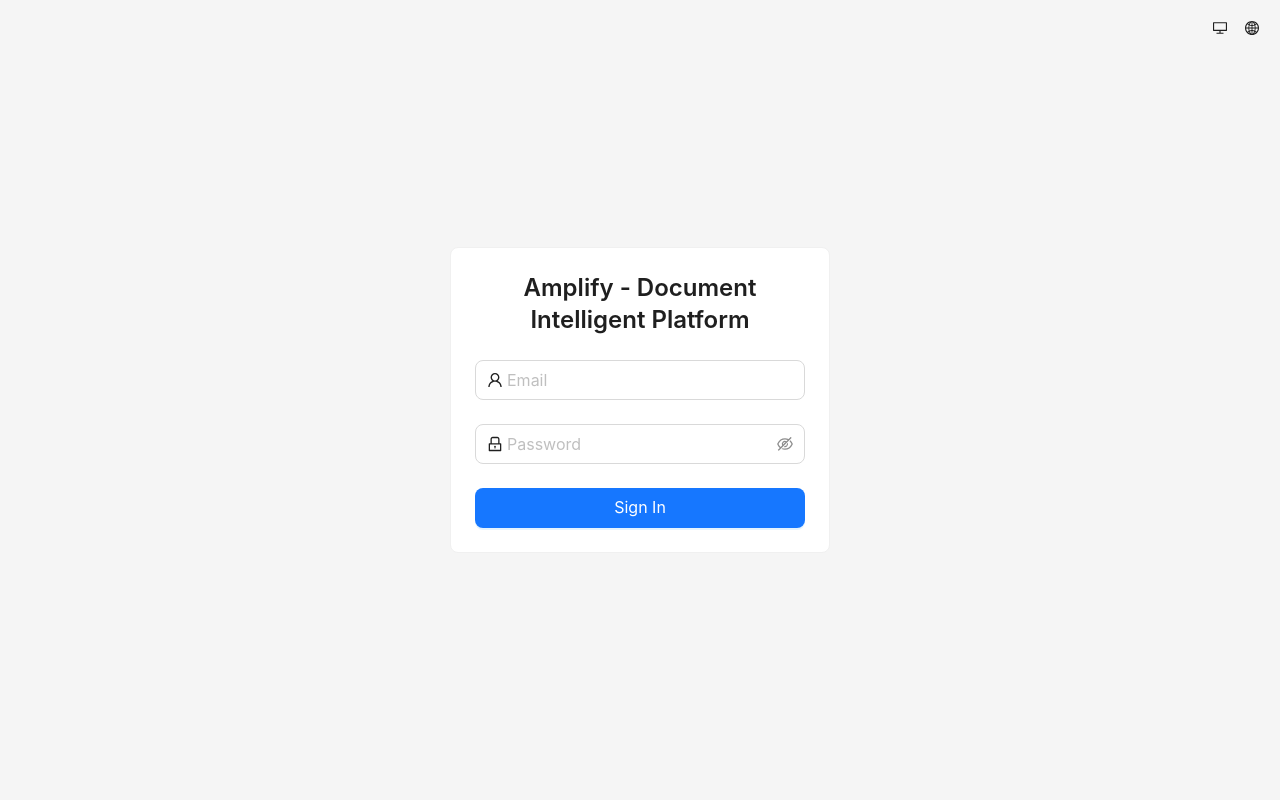
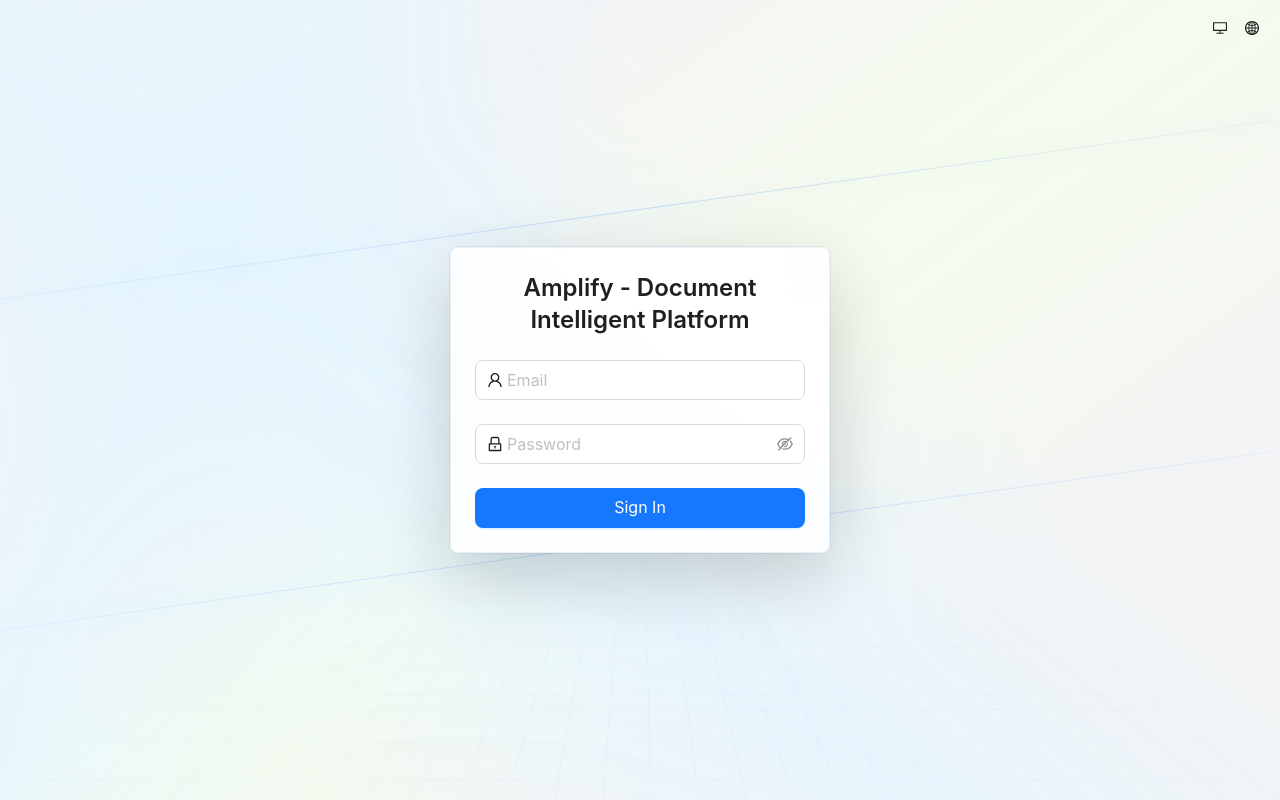
Before and after one commit to yangsa666-g/amplify, a React (Vite) app in the folder apps/web/: page /login in a window 1280 px wide. Built offline with nearby package versions, Linux system fonts and the light colour scheme; no server answers.

Commit message:
Add animated login background

```diff
--- a/apps/web/src/pages/LoginPage.tsx
+++ b/apps/web/src/pages/LoginPage.tsx
@@ -49,27 +49,59 @@
     window.location.href = `${apiBase}/auth/entra/login`;
   };
 
+  const pageStyle = {
+    '--login-bg': token.colorBgLayout,
+    '--login-card-bg': `${token.colorBgContainer}e6`,
+    '--login-card-border': token.colorBorderSecondary,
+    '--login-primary': token.colorPrimary,
+    '--login-primary-soft': token.colorPrimaryBg,
+    '--login-info-soft': token.colorInfoBg,
+    '--login-success-soft': token.colorSuccessBg,
+    minHeight: '100vh',
+    display: 'flex',
+    alignItems: 'center',
+    justifyContent: 'center',
+    background: token.colorBgLayout,
+    padding: 16,
+    position: 'relative',
+    overflow: 'hidden',
+  } as React.CSSProperties;
+
   return (
-    <div style={{ minHeight: '100vh', display: 'flex', alignItems: 'center', justifyContent: 'center', background: token.colorBgLayout, padding: 16, position: 'relative' }}>
-      <div style={{ position: 'absolute', top: 12, right: 12 }}>
+    <div className="login-page" style={pageStyle}>
+      <div className="login-page__background" aria-hidden="true">
+        <div className="login-page__aurora" />
+        <div className="login-page__grid" />
+        <div className="login-page__scanline login-page__scanline--one" />
+        <div className="login-page__scanline login-page__scanline--two" />
+      </div>
+      <div style={{ position: 'absolute', top: 12, right: 12, zIndex: 2 }}>
         <HeaderControls />
       </div>
-      <Card style={{ width: '100%', maxWidth: 380 }}>
+      <Card className="login-page__card" style={{ width: '100%', maxWidth: 380 }}>
         <Typography.Title level={3} style={{ textAlign: 'center', marginBottom: 24 }}>
           {t('login.title')}
         </Typography.Title>
-        {ssoError && (
-          <Alert message={ssoError} type="error" style={{ marginBottom: 16 }} />
-        )}
+        {ssoError && <Alert message={ssoError} type="error" style={{ marginBottom: 16 }} />}
         {mutation.isError && (
-          <Alert message={(mutation.error as ApiError)?.response?.data?.message || t('login.loginFailed')} type="error" style={{ marginBottom: 16 }} />
+          <Alert
+            message={
+              (mutation.error as ApiError)?.response?.data?.message || t('login.loginFailed')
+            }
+            type="error"
+            style={{ marginBottom: 16 }}
+          />
         )}
         <Form onFinish={(v) => mutation.mutate(v)} layout="vertical">
           <Form.Item name="email" rules={[{ required: true, type: 'email' }]}>
             <Input prefix={<UserOutlined />} placeholder={t('login.email')} size="large" />
           </Form.Item>
           <Form.Item name="password" rules={[{ required: true }]}>
-            <Input.Password prefix={<LockOutlined />} placeholder={t('login.password')} size="large" />
+            <Input.Password
+              prefix={<LockOutlined />}
+              placeholder={t('login.password')}
+              size="large"
+            />
           </Form.Item>
           <Button type="primary" htmlType="submit" loading={mutation.isPending} block size="large">
             {t('login.signIn')}
@@ -77,8 +109,15 @@
         </Form>
         {entraEnabled.data && (
           <>
-            <Divider plain style={{ color: token.colorTextTertiary }}>{t('common.or')}</Divider>
-            <Button icon={<Icon component={MicrosoftIcon} />} onClick={signInWithMicrosoft} block size="large">
+            <Divider plain style={{ color: token.colorTextTertiary }}>
+              {t('common.or')}
+            </Divider>
+            <Button
+              icon={<Icon component={MicrosoftIcon} />}
+              onClick={signInWithMicrosoft}
+              block
+              size="large"
+            >
               {t('login.ssoEntra')}
             </Button>
           </>
--- a/apps/web/src/styles/global.css
+++ b/apps/web/src/styles/global.css
@@ -19,3 +19,147 @@
 img {
   max-width: 100%;
 }
+
+.login-page {
+  isolation: isolate;
+}
+
+.login-page__background {
+  position: absolute;
+  inset: 0;
+  z-index: 0;
+  overflow: hidden;
+  pointer-events: none;
+}
+
+.login-page__aurora {
+  position: absolute;
+  inset: -28%;
+  background:
+    linear-gradient(
+      115deg,
+      transparent 18%,
+      color-mix(in srgb, var(--login-primary-soft) 72%, transparent) 32%,
+      transparent 46%
+    ),
+    linear-gradient(
+      40deg,
+      transparent 28%,
+      color-mix(in srgb, var(--login-info-soft) 78%, transparent) 44%,
+      transparent 60%
+    ),
+    linear-gradient(
+      145deg,
+      transparent 36%,
+      color-mix(in srgb, var(--login-success-soft) 70%, transparent) 52%,
+      transparent 68%
+    );
+  filter: saturate(1.3);
+  opacity: 0.95;
+  transform: translate3d(-2%, -1%, 0) rotate(0deg);
+  animation: loginAuroraDrift 16s ease-in-out infinite alternate;
+}
+
+.login-page__grid {
+  position: absolute;
+  inset: 0;
+  background-image:
+    linear-gradient(color-mix(in srgb, var(--login-primary) 12%, transparent) 1px, transparent 1px),
+    linear-gradient(
+      90deg,
+      color-mix(in srgb, var(--login-primary) 12%, transparent) 1px,
+      transparent 1px
+    );
+  background-size: 48px 48px;
+  mask-image: linear-gradient(to bottom, transparent, #000 18%, #000 78%, transparent);
+  opacity: 0.42;
+  transform: perspective(900px) rotateX(62deg) translateY(13%);
+  transform-origin: center bottom;
+  animation: loginGridFloat 10s linear infinite;
+}
+
+.login-page__scanline {
+  position: absolute;
+  left: -18%;
+  width: 136%;
+  height: 1px;
+  background: linear-gradient(
+    90deg,
+    transparent,
+    color-mix(in srgb, var(--login-primary) 55%, white),
+    transparent
+  );
+  box-shadow: 0 0 22px color-mix(in srgb, var(--login-primary) 38%, transparent);
+  opacity: 0.42;
+  transform: rotate(-8deg);
+}
+
+.login-page__scanline--one {
+  top: 23%;
+  animation: loginScanOne 8s ease-in-out infinite;
+}
+
+.login-page__scanline--two {
+  top: 72%;
+  animation: loginScanTwo 11s ease-in-out infinite;
+}
+
+.login-page__card {
+  z-index: 1;
+  border-color: var(--login-card-border);
+  background: var(--login-card-bg);
+  box-shadow:
+    0 24px 72px color-mix(in srgb, #000 18%, transparent),
+    0 0 0 1px color-mix(in srgb, var(--login-primary) 8%, transparent);
+  backdrop-filter: blur(18px) saturate(1.25);
+}
+
+@keyframes loginAuroraDrift {
+  0% {
+    transform: translate3d(-3%, -2%, 0) rotate(-2deg) scale(1);
+  }
+
+  100% {
+    transform: translate3d(3%, 2%, 0) rotate(2deg) scale(1.04);
+  }
+}
+
+@keyframes loginGridFloat {
+  0% {
+    background-position: 0 0;
+  }
+
+  100% {
+    background-position: 48px 48px;
+  }
+}
+
+@keyframes loginScanOne {
+  0%,
+  100% {
+    transform: translate3d(0, -18px, 0) rotate(-8deg);
+  }
+
+  50% {
+    transform: translate3d(0, 42px, 0) rotate(-8deg);
+  }
+}
+
+@keyframes loginScanTwo {
+  0%,
+  100% {
+    transform: translate3d(0, 22px, 0) rotate(-8deg);
+  }
+
+  50% {
+    transform: translate3d(0, -36px, 0) rotate(-8deg);
+  }
+}
+
+@media (prefers-reduced-motion: reduce) {
+  .login-page__aurora,
+  .login-page__grid,
+  .login-page__scanline {
+    animation: none;
+  }
+}
```
